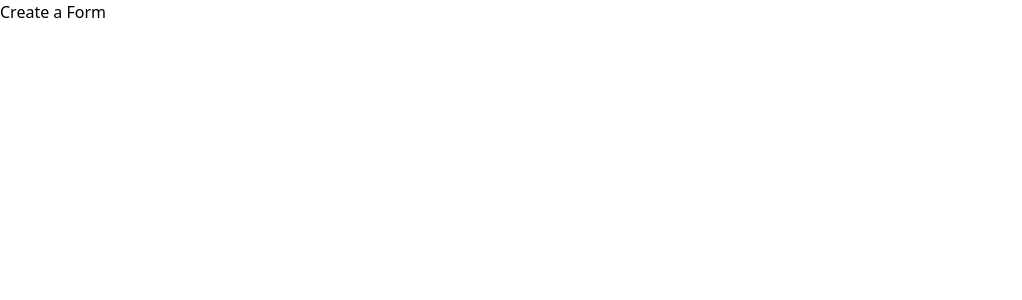
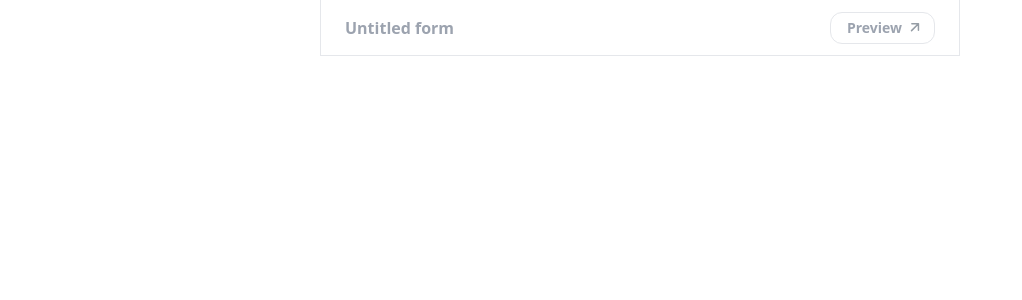
Before and after one commit to JuvitaSaini09/form-handler, a Next.js app: page /create in a window 1280 px wide. Shown: the top 300 px of the page, without its empty margins (0-1022 px from the left). Built offline with nearby package versions, Linux system fonts and the light colour scheme.

Commit message:
Added Header in create form

```diff
--- /dev/null
+++ b/app/components/icons/RightUpArrow.jsx
@@ -0,0 +1,13 @@
+export default function RightUpArrow() {
+  return (
+    <svg width="10" height="9" viewBox="0 0 10 9" fill="none" xmlns="http://www.w3.org/2000/svg">
+      <path
+        d="M1.563 7.63176L8.43765 0.757107M8.43765 0.757107V7.35677M8.43765 0.757107H1.83799"
+        stroke="#959DA5"
+        strokeWidth="1.5"
+        strokeLinecap="round"
+        strokeLinejoin="round"
+      />
+    </svg>
+  );
+}
--- a/app/create/page.js
+++ b/app/create/page.js
@@ -1,7 +1,25 @@
+import RightUpArrow from '../components/icons/RightUpArrow';
 export default function CreateForm() {
   return (
-    <main>
-        Create a Form
+    <main className="w-[640px] mx-auto min-h-screen" >
+
+       { /* Header */}
+       <section className="h-14 border-[1px] border-t-0 border-gray-200 flex justify-between items-center px-6">
+       <input type="text" placeholder="Untitled form" className="outline-none border-0 font-semibold text-base" />
+       <button className="h-8 border-[1px] border-gray-200 rounded-xl pr-[14px] pl-4 flex items-center gap-2 hover:bg-gray-50">
+        <span className="text-gray-400 font-semibold text-sm">Preview</span>
+        <RightUpArrow />
+       </button>
+       </section>
+       {/* Main */}
+       {/* <section className="border-2">
+
+        </section> */}
+       {/* Footer */}
+       {/* <section className="border-2>
+
+        </section> */}
+
     </main>
   );
 }
```
Also changed, not shown: app/fonts/Vector.svg (added).
